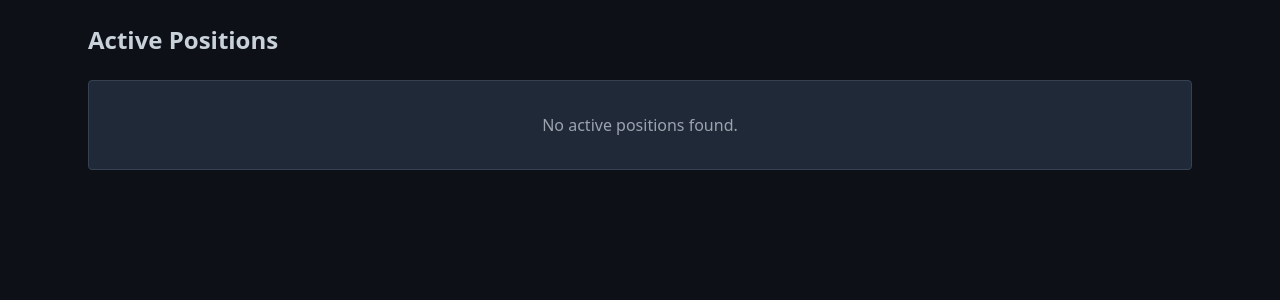
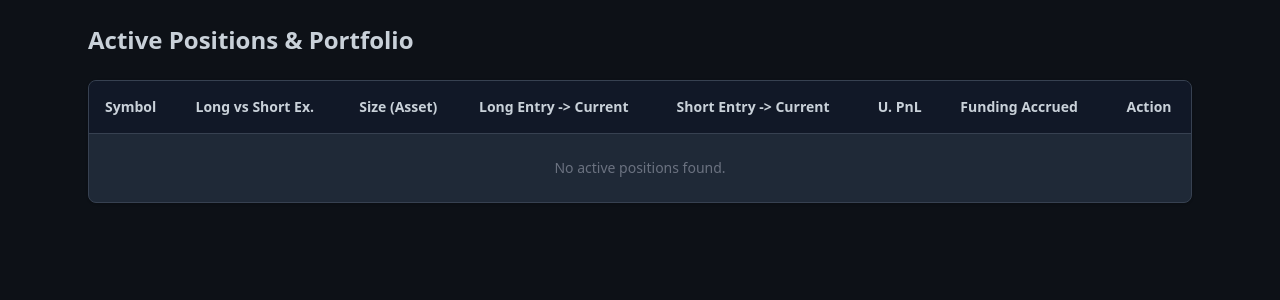
Before and after one commit to aziz09iz/FRapp, a FastAPI app: page /portfolio in a window 1280 px wide. Shown: the part 61-361 px from the top of the page. Run offline with FastAPI, Linux system fonts and the light colour scheme; data that the repository does not hold is empty; some libraries are stand-ins or nearby versions.

Commit message:
feat: implement core trading engine, Telegram notifications, and dashboard UI for funding rate arbitrage

```diff
--- a/api/routes.py
+++ b/api/routes.py
@@ -45,6 +45,7 @@ async def get_dashboard():
 
     return {
         "data": top_5,
+        "balances": exchange_manager.balances,
         "latency": {
             "coinalyze": 0,
             "bybit": exchange_manager.latency.get('bybit', 0),
@@ -54,7 +55,59 @@ async def get_dashboard():
 
 @router.get("/portfolio")
 async def get_portfolio():
-    return {"positions": []}
+    from db.models import ActivePosition
+    from db.database import AsyncSessionLocal
+    from sqlalchemy.future import select
+
+    positions_data = []
+    async with AsyncSessionLocal() as session:
+        result = await session.execute(select(ActivePosition).where(ActivePosition.active == True))
+        positions = result.scalars().all()
+
+        for pos in positions:
+            p_long = exchange_manager.get_price(pos.long_exchange, pos.symbol) or 0.0
+            p_short = exchange_manager.get_price(pos.short_exchange, pos.symbol) or 0.0
+
+            pnl_long = (p_long - pos.entry_price_long) * pos.qty if pos.entry_price_long else 0
+            pnl_short = (pos.entry_price_short - p_short) * pos.qty if pos.entry_price_short else 0
+
+            positions_data.append({
+                "id": pos.id,
+                "symbol": pos.symbol,
+                "long_exchange": pos.long_exchange,
+                "short_exchange": pos.short_exchange,
+                "qty": pos.qty,
+                "entry_price_long": pos.entry_price_long,
+                "entry_price_short": pos.entry_price_short,
+                "current_price_long": p_long,
+                "current_price_short": p_short,
+                "u_pnl": pnl_long + pnl_short,
+                "funding_accrued": pos.funding_accrued
+            })
+
+    return {"positions": positions_data}
+
+@router.post("/close_position")
+async def api_close_position(data: dict):
+    from db.models import ActivePosition
+    from db.database import AsyncSessionLocal
+    from core.trading import execute_order
+    import asyncio
+
+    pos_id = data.get('id')
+    if not pos_id: return {"status": "error"}
+
+    async with AsyncSessionLocal() as session:
+        pos = await session.get(ActivePosition, pos_id)
+        if pos and pos.active:
+            pos.active = False
+            await session.commit()
+
+            # Close logically reverses the sides
+            asyncio.create_task(execute_order(pos.long_exchange, pos.symbol, "sell", amount=pos.qty))
+            asyncio.create_task(execute_order(pos.short_exchange, pos.symbol, "buy", amount=pos.qty))
+            return {"status": "ok", "message": f"Closed {pos.symbol}"}
+    return {"status": "error", "message": "Position not found"}
 
 from pydantic import BaseModel
 from config import update_env, settings
@@ -64,6 +117,8 @@ class SettingsUpdate(BaseModel):
     bybit_secret: str
     gate_api_key: str
     gate_secret: str
+    tg_bot_token: str
+    tg_chat_id: str
 
 @router.get("/settings")
 async def api_get_settings():
@@ -71,7 +126,9 @@ async def api_get_settings():
         "bybit_api_key": settings.bybit_api_key,
         "bybit_secret": settings.bybit_secret,
         "gate_api_key": settings.gate_api_key,
-        "gate_secret": settings.gate_secret
+        "gate_secret": settings.gate_secret,
+        "tg_bot_token": getattr(settings, 'tg_bot_token', ""),
+        "tg_chat_id": getattr(settings, 'tg_chat_id', "")
     }
 
 @router.post("/settings")
--- a/config.py
+++ b/config.py
@@ -7,8 +7,11 @@ class Settings(BaseSettings):
     bybit_secret: str = ""
     gate_api_key: str = ""
     gate_secret: str = ""
+    tg_bot_token: str = ""
+    tg_chat_id: str = ""
     sqlite_db_url: str = "sqlite+aiosqlite:///./data.sqlite"
     poll_interval: int = 60
+    auto_exit_apr_threshold: float = 10.0
 
     class Config:
         env_file = ".env"
--- a/core/scheduler.py
+++ b/core/scheduler.py
@@ -5,8 +5,9 @@ import os
 
 sys.path.append(os.path.dirname(os.path.dirname(os.path.abspath(__file__))))
 from config import settings
+from config import settings
 from core.exchanges import exchange_manager
-from core.trading import check_pending_orders
+from core.trading import check_pending_orders, check_active_positions
 
 logger = logging.getLogger(__name__)
 
@@ -19,9 +20,11 @@ class Scheduler:
         while self.running:
             try:
                 await asyncio.gather(
-                    exchange_manager.fetch_prices()
+                    exchange_manager.fetch_prices(),
+                    exchange_manager.fetch_balances()
                 )
                 await check_pending_orders()
+                await check_active_positions()
             except Exception as e:
                 logger.error(f"Scheduler error in main loop: {e}")
             await asyncio.sleep(settings.poll_interval)
--- a/db/models.py
+++ b/db/models.py
@@ -17,7 +17,9 @@ class ActivePosition(Base):
     current_spread = Column(Float, default=0.0)
     unrealized_pnl = Column(Float, default=0.0)
     qty = Column(Float, default=0.0)
+    funding_accrued = Column(Float, default=0.0)
     created_at = Column(DateTime, default=datetime.utcnow)
+    active = Column(Boolean, default=True)
 
 class SettingsModel(Base):
     __tablename__ = "settings"
--- a/templates/dashboard.html
+++ b/templates/dashboard.html
@@ -4,8 +4,8 @@
 <div class="flex justify-between items-center mb-6">
     <h2 class="text-2xl font-semibold">Top Funding Rates</h2>
     <div class="flex space-x-6 text-sm text-gray-400">
-        <div>Bybit: <span id="lat-bybit" class="text-white font-mono">0</span> ms</div>
-        <div>Gate.io: <span id="lat-gate" class="text-white font-mono">0</span> ms</div>
+        <div><span class="font-bold text-green-400">Bybit Bal:</span> $<span id="bal-bybit" class="text-white font-mono">0.00</span> | Lat: <span id="lat-bybit" class="text-white font-mono">0</span> ms</div>
+        <div><span class="font-bold text-green-400">Gate.io Bal:</span> $<span id="bal-gate" class="text-white font-mono">0.00</span> | Lat: <span id="lat-gate" class="text-white font-mono">0</span> ms</div>
     </div>
 </div>
 
@@ -84,6 +84,8 @@
 
             document.getElementById("lat-bybit").innerText = json.latency.bybit;
             document.getElementById("lat-gate").innerText = json.latency.gateio;
+            document.getElementById("bal-bybit").innerText = (json.balances.bybit || 0).toFixed(2);
+            document.getElementById("bal-gate").innerText = (json.balances.gateio || 0).toFixed(2);
 
             const tbody = document.getElementById("table-body");
             tbody.innerHTML = "";
--- a/templates/portfolio.html
+++ b/templates/portfolio.html
@@ -2,10 +2,85 @@
 
 {% block content %}
 <div class="flex justify-between items-center mb-6">
-    <h2 class="text-2xl font-semibold">Active Positions</h2>
+    <h2 class="text-2xl font-semibold">Active Positions & Portfolio</h2>
 </div>
 
-<div class="bg-gray-800 p-8 text-center rounded text-gray-400 border border-gray-700">
-    <p>No active positions found.</p>
+<div class="overflow-x-auto bg-gray-800 rounded-lg shadow border border-gray-700">
+    <table class="w-full text-left border-collapse">
+        <thead class="bg-gray-900 border-b border-gray-700 text-sm font-medium">
+            <tr>
+                <th class="p-4">Symbol</th>
+                <th class="p-4">Long vs Short Ex.</th>
+                <th class="p-4">Size (Asset)</th>
+                <th class="p-4">Long Entry -> Current</th>
+                <th class="p-4">Short Entry -> Current</th>
+                <th class="p-4">U. PnL</th>
+                <th class="p-4">Funding Accrued</th>
+                <th class="p-4 text-center">Action</th>
+            </tr>
+        </thead>
+        <tbody id="portfolio-body" class="text-sm">
+            <tr><td colspan="8" class="p-6 text-center text-gray-500">Loading portfolio...</td></tr>
+        </tbody>
+    </table>
 </div>
+
+<script>
+    async function fetchPortfolio() {
+        try {
+            const res = await fetch("/api/portfolio");
+            const data = await res.json();
+            const tbody = document.getElementById("portfolio-body");
+            tbody.innerHTML = "";
+
+            if (data.positions.length === 0) {
+                tbody.innerHTML = `<tr><td colspan="8" class="p-6 text-center text-gray-500">No active positions found.</td></tr>`;
+                return;
+            }
+
+            data.positions.forEach(p => {
+                 const pnlColor = p.u_pnl >= 0 ? 'text-green-400' : 'text-red-400';
+                 const funColor = p.funding_accrued >= 0 ? 'text-green-400' : 'text-red-400';
+
+                 const tr = document.createElement('tr');
+                 tr.className = "border-b border-gray-700 hover:bg-gray-750";
+                 tr.innerHTML = `
+                    <td class="p-4 font-bold">${p.symbol}</td>
+                    <td class="p-4"><span class="text-green-300">${p.long_exchange}</span> vs <span class="text-red-300">${p.short_exchange}</span></td>
+                    <td class="p-4 font-mono">${p.qty}</td>
+                    <td class="p-4 text-gray-400 font-mono">${p.entry_price_long.toFixed(4)} &rarr; ${p.current_price_long.toFixed(4)}</td>
+                    <td class="p-4 text-gray-400 font-mono">${p.entry_price_short.toFixed(4)} &rarr; ${p.current_price_short.toFixed(4)}</td>
+                    <td class="p-4 font-bold font-mono ${pnlColor}">${p.u_pnl >= 0 ? '+' : ''}${p.u_pnl.toFixed(4)}</td>
+                    <td class="p-4 font-bold font-mono ${funColor}">${p.funding_accrued >= 0 ? '+' : ''}${p.funding_accrued.toFixed(4)}</td>
+                    <td class="p-4 text-center">
+                        <button onclick="closePosition(${p.id}, '${p.symbol}')" class="bg-red-600 hover:bg-red-500 text-white font-bold py-1 px-3 rounded text-xs transition shadow">Close Limit</button>
+                    </td>
+                 `;
+                 tbody.appendChild(tr);
+            });
+        } catch (e) {
+            console.error("Portfolio fetch failed", e);
+        }
+    }
+
+    async function closePosition(id, symbol) {
+        if(!confirm("Are you sure you want to close both hedges for " + symbol + "?")) return;
+
+        try {
+            const res = await fetch("/api/close_position", {
+                method: "POST",
+                headers: {"Content-Type": "application/json"},
+                body: JSON.stringify({id: id})
+            });
+            const ans = await res.json();
+            alert(ans.message);
+            fetchPortfolio(); // refresh immediately
+        } catch(e) {
+            alert("Error closing position");
+        }
+    }
+
+    fetchPortfolio();
+    setInterval(fetchPortfolio, 3500);
+</script>
 {% endblock %}
```
Also changed, not shown: core/exchanges.py (+21 -0 lines), core/notify.py (added, +28 -0 lines), core/trading.py (+56 -17 lines), templates/settings.html (+16 -1 lines).
